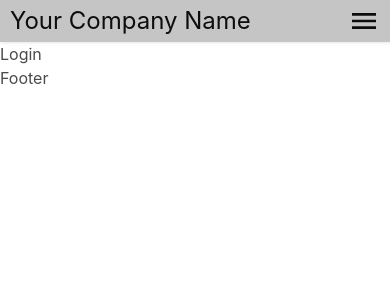
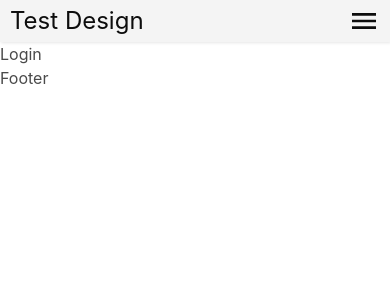
Before and after one commit to dhanrajjangid/minimal-react-template, a React (Vite) app: page /login in a window 390 px wide. Shown: the top 300 px of the page. Built offline with nearby package versions, Linux system fonts and the light colour scheme.

Commit message:
background color changed for mobile view

```diff
--- a/src/components/Header/index.jsx
+++ b/src/components/Header/index.jsx
@@ -15,7 +15,7 @@ const HeaderContainer = styled.header`
   align-items: center;
   box-shadow: 1px 1px 3px rgba(0,0,0,.1);
   padding: 15px 10px;
-  background: #C5C5C5;
+  background: #f4f4f4;
   border: none;
   border-radius: 0;
 `;
@@ -39,7 +39,7 @@ const Header = () => {
 
   return (
     <HeaderContainer isOpen={isOpen} className={isOpen ? 'no-shrink' : ''}>
-      <CompanyName>Your Company Name</CompanyName>
+      <CompanyName>Test Design</CompanyName>
       <MdMenu style={{cursor: "pointer"}} size={32} onClick={()=> toggleSidebar()}/>
     </HeaderContainer>
   );
--- a/src/index.css
+++ b/src/index.css
@@ -4,8 +4,8 @@
   font-weight: 400;
 
   color-scheme: light dark;
-  color: rgba(255, 255, 255, 0.87);
-  background-color: #242424;
+  /* color: rgba(255, 255, 255, 0.87);
+  background-color: #242424; */
 
   font-synthesis: none;
   text-rendering: optimizeLegibility;
```
